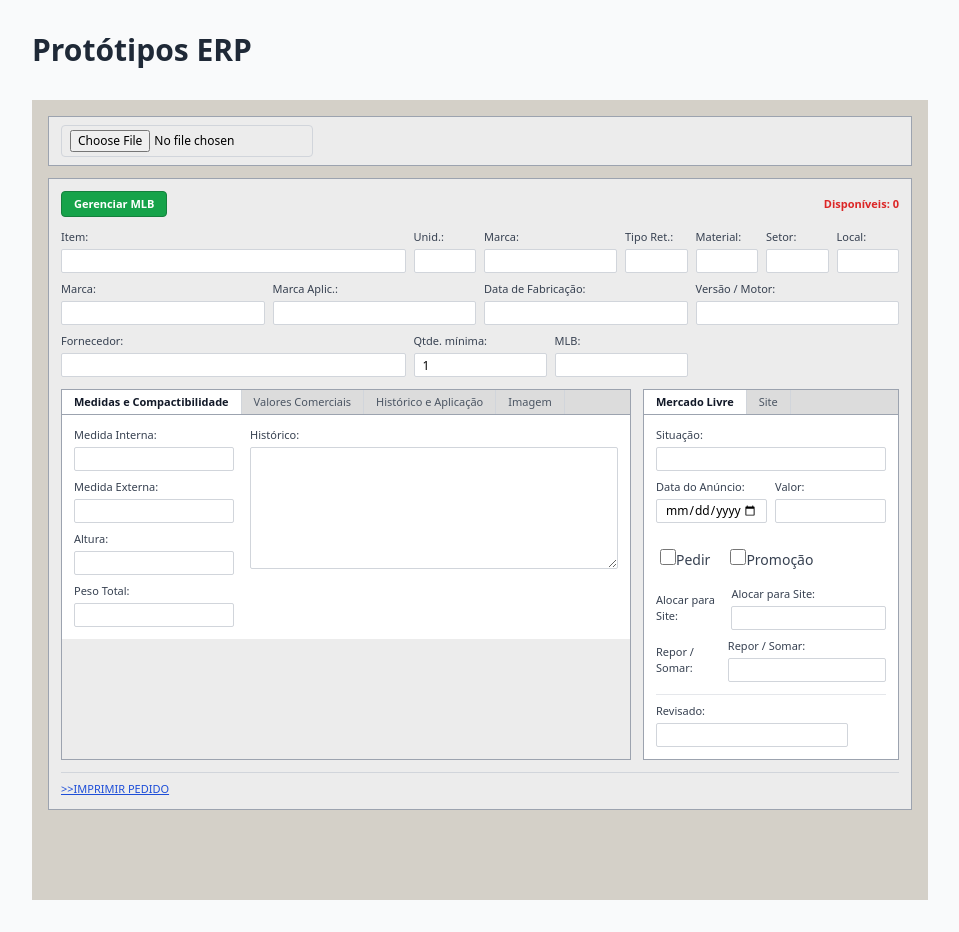
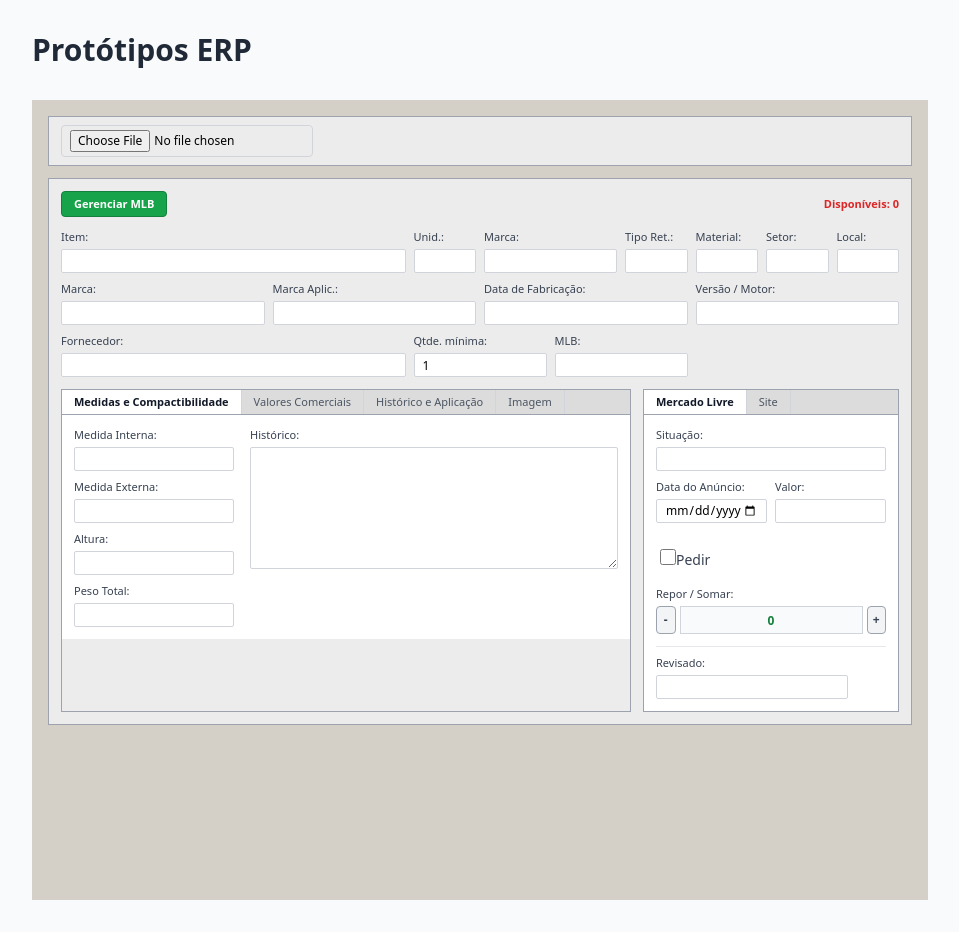
Before and after one commit to Marcos-Andrade22/ERP_Prototype, a React (Vite) app in the folder mlb-editor/: page / in a window 1280 px wide. Shown: the whole page, without its empty margins (160-1119 px from the left). Built offline with nearby package versions, Linux system fonts and the light colour scheme; the HTML template or start-up script is replaced by a standard one.

Commit message:
remove imprimir pedido e liga o campo repor e somar diretamente à quantidade do item

```diff
--- a/mlb-editor/src/features/estoque/ui/ItemForm.tsx
+++ b/mlb-editor/src/features/estoque/ui/ItemForm.tsx
@@ -162,14 +162,6 @@ export function ItemForm({ initialItem }: Props) {
                 </div>
 
             </div>
-
-            {/* Footer: link imprimir */}
-            <div className="mt-3 pt-2 border-t border-gray-300">
-                <button className="text-[11px] text-blue-700 underline hover:text-blue-900">
-                    &gt;&gt;IMPRIMIR PEDIDO
-                </button>
-            </div>
-
         </div>
     );
 }
--- a/mlb-editor/src/features/estoque/ui/panels/PanelML.tsx
+++ b/mlb-editor/src/features/estoque/ui/panels/PanelML.tsx
@@ -9,6 +9,10 @@ type Props = {
 };
 
 export function PanelML({ item, handleChange }: Props) {
+    const setQuantidade = (next: number) => {
+        handleChange("quantidade")(Math.max(0, next));
+    };
+
     return (
         <div className="p-3 flex flex-col gap-2">
             <TextInput
@@ -16,6 +20,7 @@ export function PanelML({ item, handleChange }: Props) {
                 value={item.situacaoML}
                 onChange={handleChange("situacaoML")}
             />
+
             <div className="grid grid-cols-2 gap-2">
                 <DateInput
                     label="Data do Anúncio:"
@@ -35,29 +40,34 @@ export function PanelML({ item, handleChange }: Props) {
                     checked={item.pedir}
                     onChange={handleChange("pedir")}
                 />
-                <CheckboxInput
-                    label="Promoção"
-                    checked={item.promocao}
-                    onChange={handleChange("promocao")}
-                />
             </div>
 
-            <div className="flex items-center gap-2 mt-1">
-                <span className="text-[11px] text-gray-700">Alocar para Site:</span>
-                <TextInput
-                    label="Alocar para Site:"
-                    value={item.alocarParaSite}
-                    onChange={handleChange("alocarParaSite")}
-                />
-            </div>
+            <div className="mt-1">
+                <div className="text-[11px] text-gray-700 mb-1">Repor / Somar:</div>
+                <div className="flex items-center gap-1">
+                    <button
+                        type="button"
+                        onClick={() => setQuantidade(item.quantidade - 1)}
+                        className="w-7 h-7 border border-gray-400 bg-gray-100 rounded text-gray-700 font-bold hover:bg-gray-200"
+                    >
+                        -
+                    </button>
 
-            <div className="flex items-center gap-2">
-                <span className="text-[11px] text-gray-700">Repor / Somar:</span>
-                <TextInput
-                    label="Repor / Somar:"
-                    value={item.reporeSomar}
-                    onChange={handleChange("reporeSomar")}
-                />
+                    <input
+                        type="text"
+                        value={item.quantidade}
+                        onChange={(e) => setQuantidade(Number(e.target.value) || 0)}
+                        className="flex-1 h-7 border border-gray-300 bg-gray-50 text-center font-bold text-green-700"
+                    />
+
+                    <button
+                        type="button"
+                        onClick={() => setQuantidade(item.quantidade + 1)}
+                        className="w-7 h-7 border border-gray-400 bg-gray-100 rounded text-gray-700 font-bold hover:bg-gray-200"
+                    >
+                        +
+                    </button>
+                </div>
             </div>
 
             <div className="flex items-center gap-3 mt-1 pt-2 border-t border-gray-200">
```
